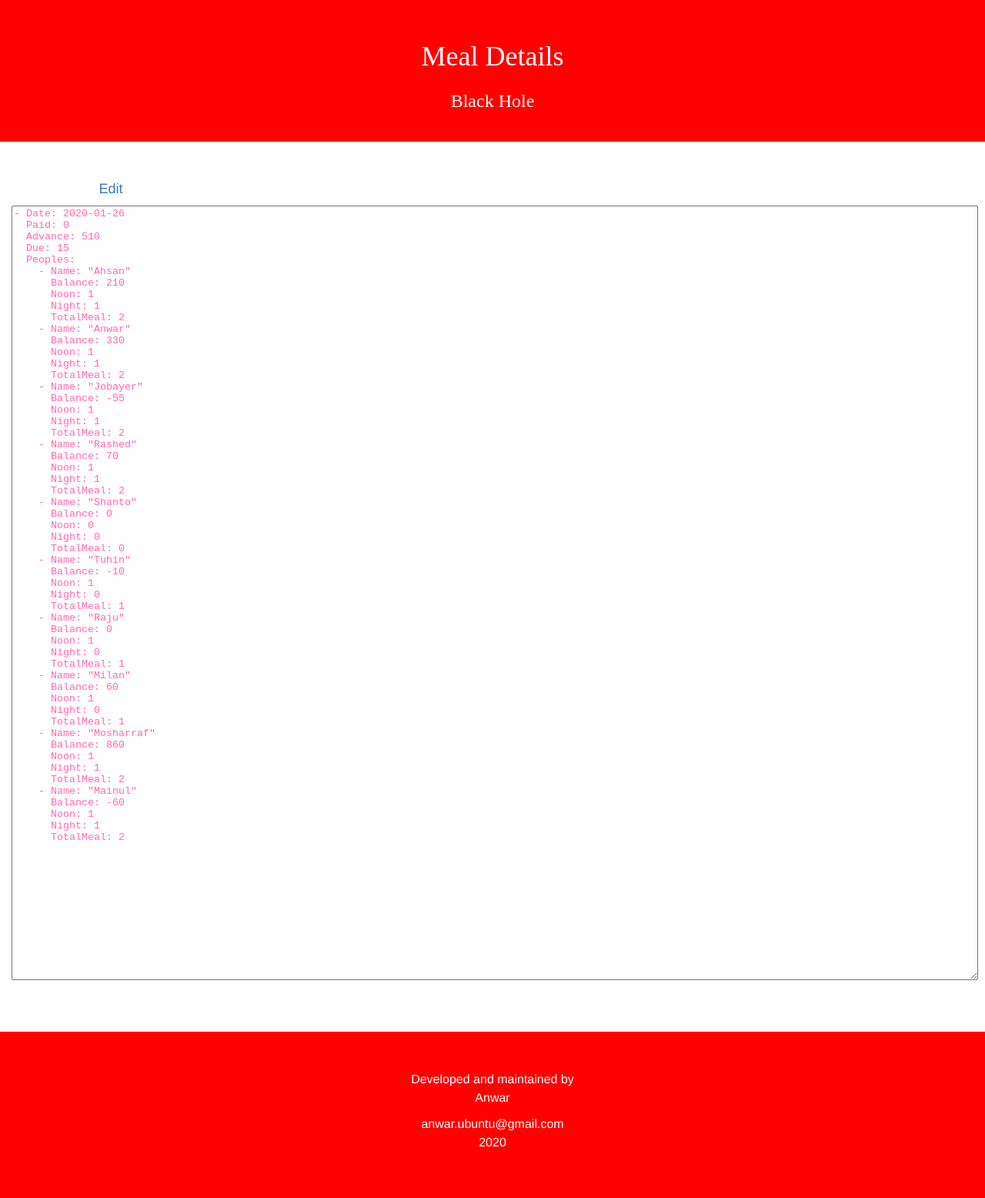
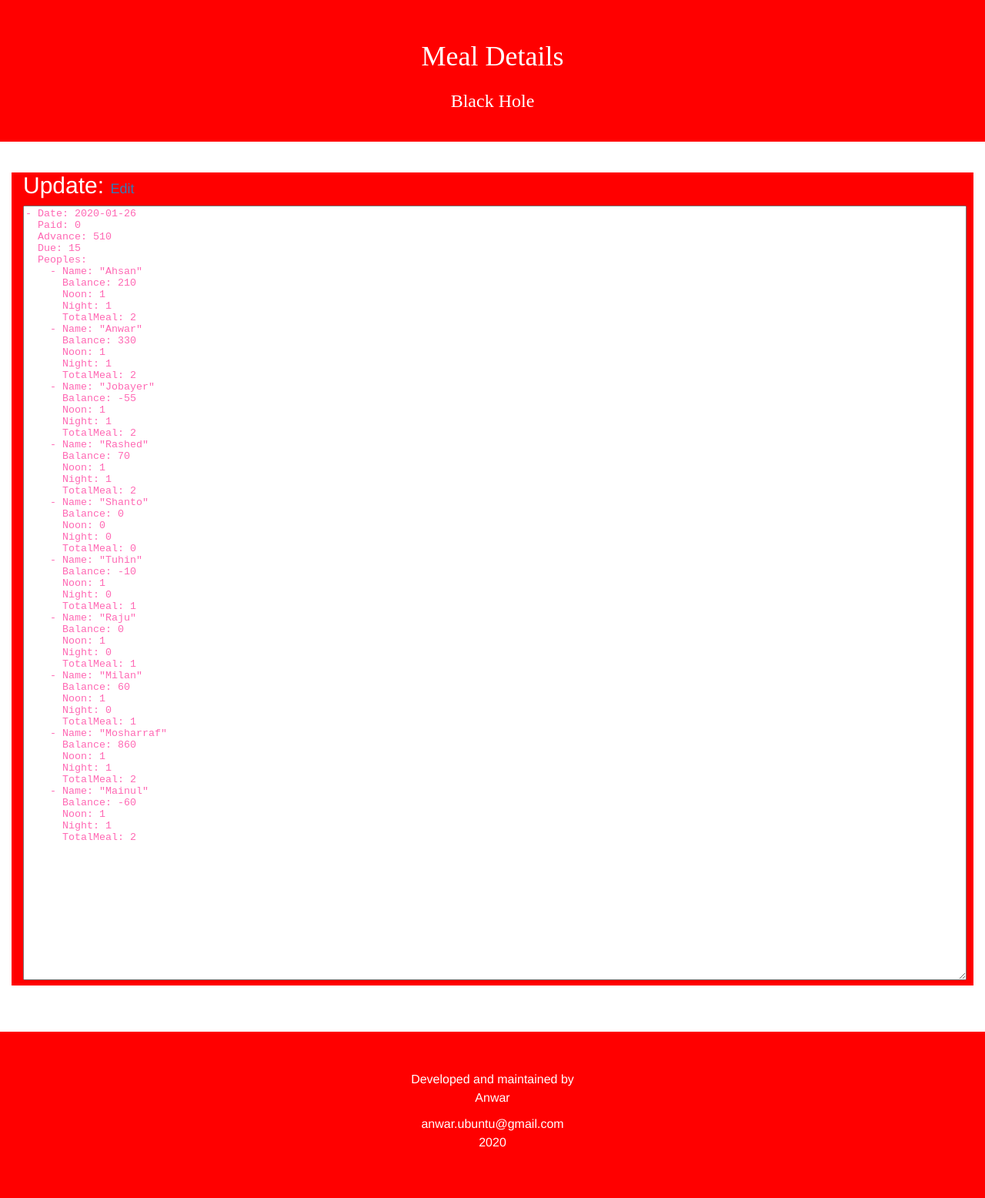
Before and after one commit to coderanwar/meals, a Jekyll site: the page built from update.html, in a window 1280 px wide. Shown: the whole page at 77% size. Built offline with Jekyll 4.4.1, drawn with Linux system fonts in a browser that asks for light colours.

Commit message:
Update update.html

```diff
--- a/update.html
+++ b/update.html
@@ -4,6 +4,7 @@ title: "Update"
 theme-color: "red"
 color: "white"
 ---
+<div style="background: {{ page.theme-color }}">
 <h2>
   Update:
   <a href="https://github.com/coderanwar/meals/edit/master/_data/meals.yml" style="font-size: 18px;">Edit</a>
@@ -11,6 +12,7 @@ color: "white"
 <textarea name="" id="mealData" style="width: 100%;height: 1000px;color: hotpink;">
 - Date: {{ site.time | date: "%Y-%m-%d" }}
 </textarea>
+</div>
 
 <script>
   var total = [
```
